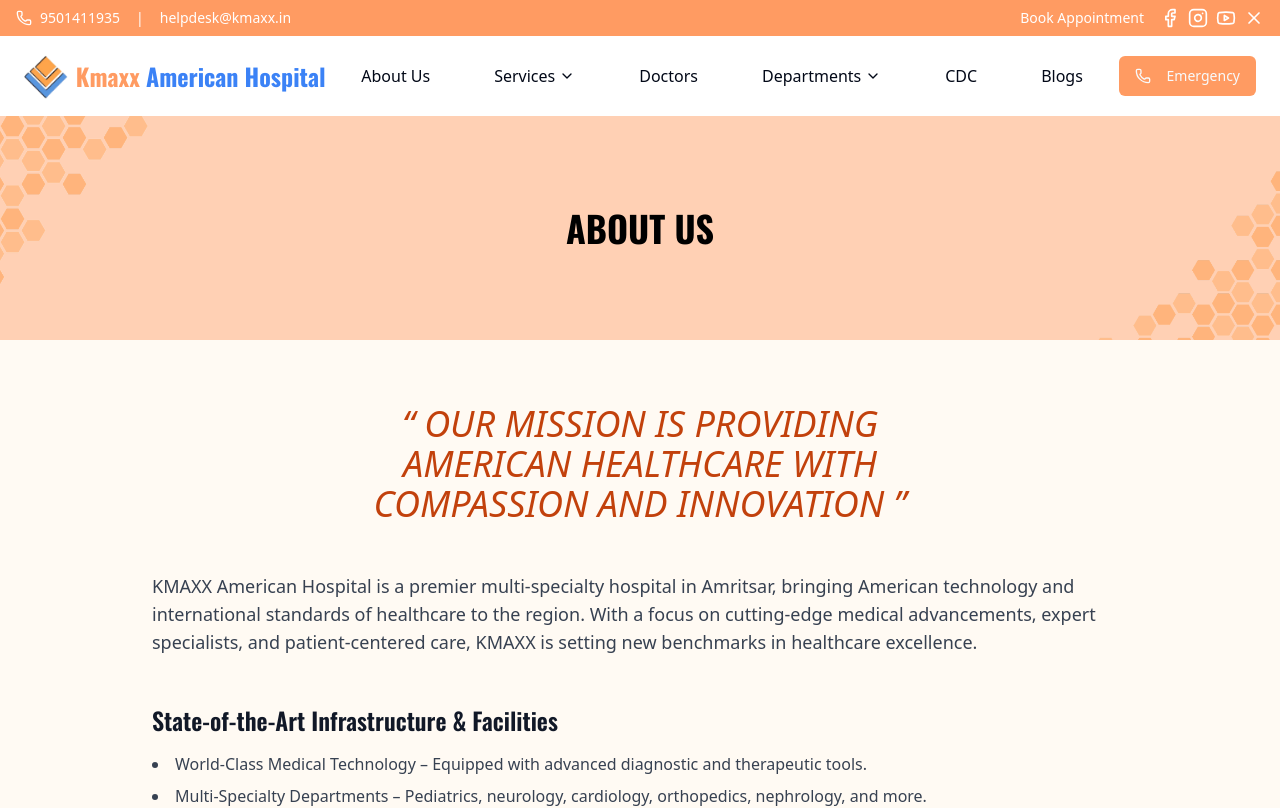
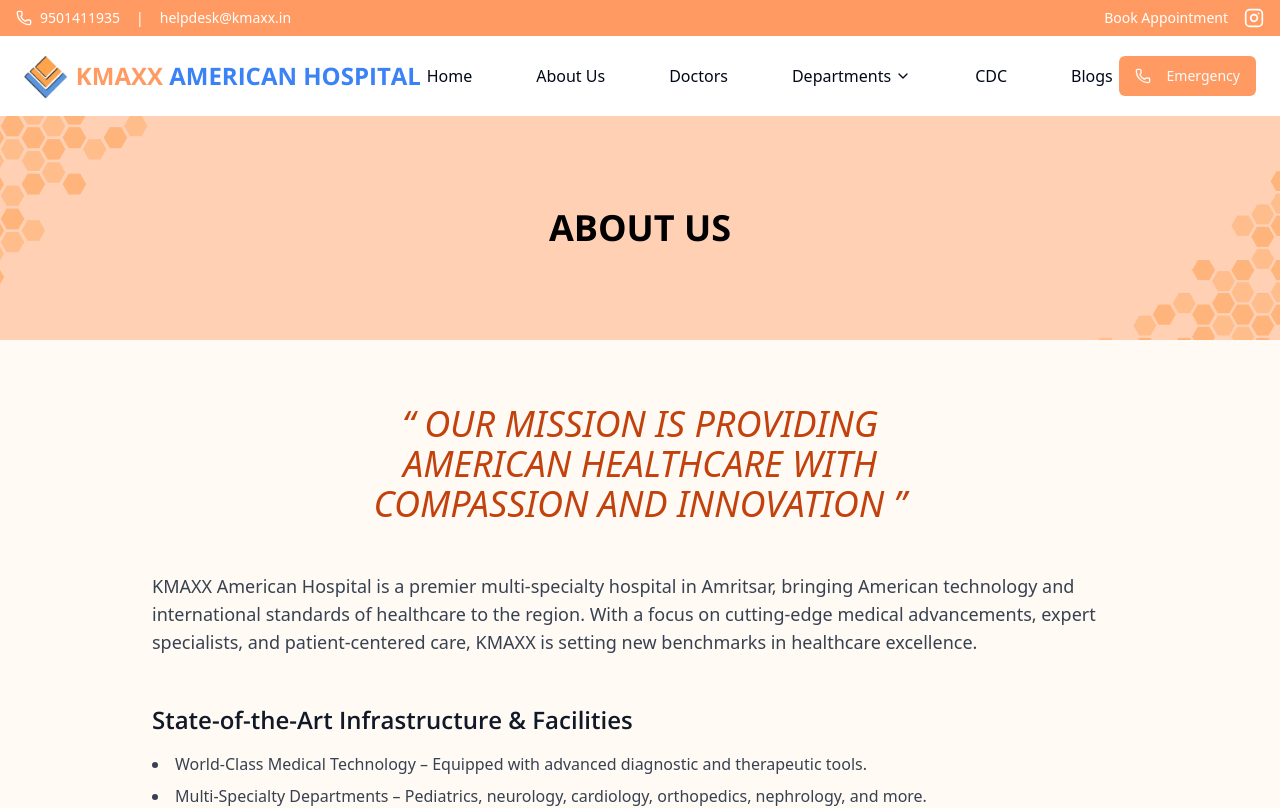
Before and after one commit to HeshMedia/Kmaxx, a Next.js app in the folder frontend/: page /about-us in a window 1280 px wide. Shown: the top 808 px of the page. Built offline with nearby package versions, Linux system fonts and the light colour scheme.

Commit message:
home page polished and images fixed font changed

```diff
--- a/frontend/src/app/globals.css
+++ b/frontend/src/app/globals.css
@@ -112,6 +112,10 @@
   }
 }
 
-h1, h2, h3, h4, h5, h6 {
+ /* {
   font-family: var(--font-oswald), sans-serif;
+} */
+
+h1 , h2, h3, h4, h5, h6 {
+  font-family: var(--font-open-sans), sans-serif;
 }
--- a/frontend/src/app/layout.tsx
+++ b/frontend/src/app/layout.tsx
@@ -3,7 +3,7 @@
 import "./globals.css";
 import { Header } from "@/components/header";
 import { Footer } from "@/components/footer";
-import { Inter, Oswald } from 'next/font/google';
+import { Inter, Oswald ,Open_Sans } from 'next/font/google';
 
 const inter = Inter({
   subsets: ['latin'],
@@ -13,6 +13,11 @@
 const oswald = Oswald({
   subsets: ['latin'],
   variable: '--font-oswald',
+});
+
+const openSans = Open_Sans({
+  subsets: ['latin'],
+  variable: '--font-open-sans',
 });
 
 
@@ -29,7 +34,7 @@
 }) {
   return (
     <html lang="en">
-      <body  className={`${inter.variable} ${oswald.variable}`}>
+      <body  className={`${inter.variable} ${oswald.variable} ${openSans.variable}`}>
         <Header />
         {children}
         <Footer />
--- a/frontend/src/components/about.tsx
+++ b/frontend/src/components/about.tsx
@@ -18,7 +18,7 @@
               doorstep. Our commitment is to provide unique services, making us a
               trusted name in healthcare excellence.
             </p>
-            <div className="absolute -top-8 right-8 w-24 h-24 md:w-32 md:h-32 overflow-hidden">
+            <div className="absolute -top-12 right-8 w-24 h-24 md:w-32 md:h-32 overflow-hidden">
               <img
                 src="/static/images/3.jpg"
                 alt="Doctors Group"
--- a/frontend/src/components/contact.tsx
+++ b/frontend/src/components/contact.tsx
@@ -7,7 +7,7 @@
 
 export function Contact() {
   return (
-    <section
+    <section id="contact"
       className="relative py-20 px-6 bg-white overflow-hidden flex justify-center items-center"
       style={{
         backgroundImage: "url('/static/images/back.png')",
--- a/frontend/src/components/doctors.tsx
+++ b/frontend/src/components/doctors.tsx
@@ -24,13 +24,7 @@
 
   return (
     <section
-      className="py-20 px-6 bg-[#fdf9f3]"
-      style={{
-        backgroundImage: "url('/static/images/back.png')",
-        backgroundSize: "cover",
-        backgroundPosition: "center",
-      }}
-    >
+      className="py-20 px-6 bg-[#fdf9f3]"    >
       <div className="container mx-auto">
         <h2 className="text-5xl font-bold mb-16">
           THE TEAM OF <span className="text-[#FF9B62]">DOCTORS</span>
@@ -40,7 +34,7 @@
           {/* Scrollable Row */}
           <div
             ref={scrollRef}
-            className="flex gap-6 overflow-x-auto no-scrollbar scroll-smooth"
+            className="flex gap-6 no-scrollbar scroll-smooth"
           >
             {doctors.map((doctor, index) => (
               <Link
--- a/frontend/src/components/header.tsx
+++ b/frontend/src/components/header.tsx
@@ -37,22 +37,26 @@
         </div>
 
         <div className="flex items-center space-x-4">
-          <Link href="#" className="hidden md:inline">
+            <Link
+            href="#contact"
+            className="hidden md:inline"
+            onClick={(e) => {
+              e.preventDefault();
+              document.getElementById("contact")?.scrollIntoView({ behavior: "smooth" });
+            }}
+            >
             Book Appointment
-          </Link>
+            </Link>
           <div className="flex items-center space-x-2">
-            <Link href="#" className="hover:text-gray-200">
-              <Facebook className="h-5 w-5" />
-            </Link>
-            <Link href="#" className="hover:text-gray-200">
+            <Link href="https://www.instagram.com/kmaxxamericanhospital?igsh=MXZjaXB4N3FzNzIwdQ==" className="hover:text-gray-200">
               <Instagram className="h-5 w-5" />
             </Link>
-            <Link href="#" className="hover:text-gray-200">
-              <Youtube className="h-5 w-5" />
-            </Link>
-            <Link href="#" className="hover:text-gray-200">
-              <X className="h-5 w-5" />
-            </Link>
+
+            {/* <Link href="#" className="hover:text-gray-200">
+              <Google className="h-5 w-5" />
+            </Link> */}
+
+
           </div>
         </div>
       </div>
@@ -68,32 +72,19 @@
             className="h-12 w-auto"
           />
           <h1 className="text-2xl font-bold text-[#FF9B62] ml-2">
-          Kmaxx  <span  className="text-blue-500" >American Hospital</span>
+          KMAXX  <span  className="text-blue-500" >AMERICAN HOSPITAL</span>
           </h1>
         </Link>
 
         {/* Desktop Navigation */}
         <div className="hidden md:flex items-center space-x-6 gap-10">
+          <Link href="/" className="hover:text-[#FF9B62]">
+            Home
+          </Link>
+
           <Link href="/about-us" className="hover:text-[#FF9B62]">
             About Us
           </Link>
-
-          <div className="relative group">
-            <button className="hover:text-[#FF9B62] flex items-center gap-1 py-2">
-              Services <ChevronDown className="h-4 w-4" />
-            </button>
-            <div className="absolute top-full -left-2 hidden group-hover:block bg-white shadow-lg rounded-lg p-4 w-48 z-50">
-              <Link href="/departments/cardiology" className="block p-2 hover:bg-gray-100 rounded">
-                Cardiology
-              </Link>
-              <Link href="/departments/neurology" className="block p-2 hover:bg-gray-100 rounded">
-                Neurology
-              </Link>
-              <Link href="/departments/child-development" className="block p-2 hover:bg-gray-100 rounded">
-                Pediatrics
-              </Link>
-            </div>
-          </div>
 
           <Link href="/doctors" className="hover:text-[#FF9B62]">
             Doctors
--- a/frontend/src/components/news.tsx
+++ b/frontend/src/components/news.tsx
@@ -27,7 +27,7 @@
     <section className="py-20 px-6">
       <div className="container mx-auto">
         {/* Section Title */}
-        <h2 className="text-6xl font-bold mb-12">
+        <h2 className="text-6xl font-bold mb-12 pl-6">
           OUR <span className="text-[#FF9B62]">NEWS</span>
         </h2>
 
--- a/frontend/src/lib/data/doctors.ts
+++ b/frontend/src/lib/data/doctors.ts
@@ -30,7 +30,7 @@
       name: "Dr Keshav Mehra",
       slug: "keshav-mehra",
       role: "Paediatrician",
-      image: "/static/images/Keshav.PNG",
+      image: "/static/images/keshav.png",
       bio: `Dedicated pediatrician providing expert care for children's health and well-being. Dr. Keshav Mehra is a key contributor to the pediatric unit at Kmaxx American Hospital. With a strong background in treating a wide spectrum of childhood illnesses, Dr. Mehra brings both knowledge and empathy to every consultation. He is deeply involved in health education and preventive programs aimed at building healthier communities.`,
       description:
       "Dedicated pediatrician providing expert care for children's health and well-being.",
--- a/frontend/tailwind.config.ts
+++ b/frontend/tailwind.config.ts
@@ -12,6 +12,7 @@
 		fontFamily: {
 			body: ['var(--font-inter)'], // For all body text
 			heading: ['var(--font-oswald)'], // For headings
+      heading1: ['var(--font-open-sans)'],
 		  },
       colors: {
         background: "hsl(var(--background))",
```
Also changed, not shown: frontend/src/lib/data/departments.ts (+10 -10 lines), frontend/public/static/images/gyno.jpg (added), 1 other file (tests, documents, lock files or other folders).
